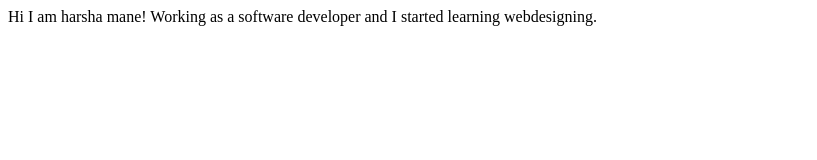
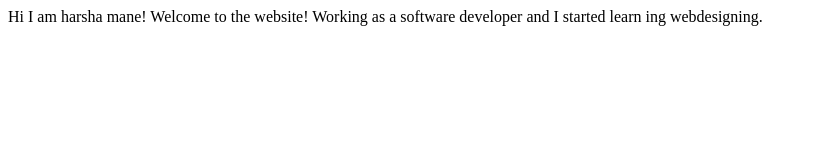
Before and after one commit to harsham1/harshaMane-site, a plain HTML site: page index.html in a window 1280 px wide. Shown: the whole page, without its empty margins (0-817 px from the left). Drawn offline with Linux system fonts and the light colour scheme.

```diff
--- a/index.html
+++ b/index.html
@@ -8,6 +8,7 @@
 </head>
 <body>
     Hi I am harsha mane!
-    Working as a software developer and I started learning webdesigning.
+    Welcome to the website!
+    Working as a software developer and I started learn ing webdesigning.
 </body>
 </html>
```
